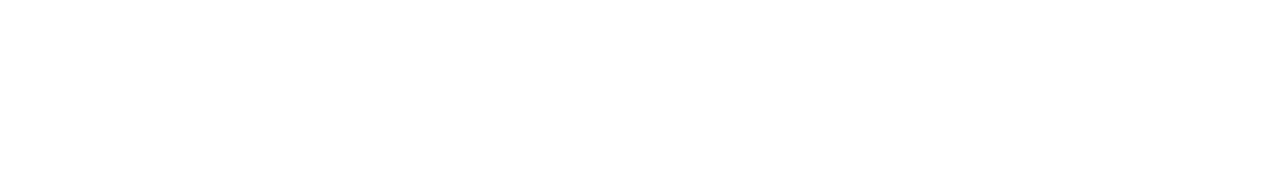
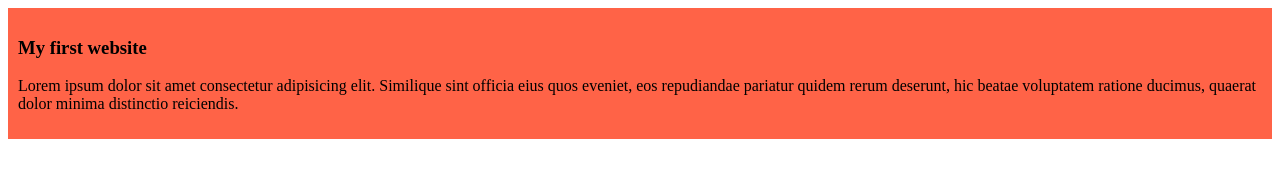
Before and after one commit to jhankar11/my-simple-website, a plain HTML site: page index.html in a window 1280 px wide. Drawn offline with Linux system fonts and the light colour scheme.

Commit message:
added the first blog

```diff
--- a/index.html
+++ b/index.html
@@ -4,8 +4,12 @@
     <meta charset="UTF-8">
     <meta name="viewport" content="width=device-width, initial-scale=1.0">
     <title>My Simple Website</title>
+    <link rel="stylesheet" href="styles/blog.css">
 </head>
 <body>
-
+    <div>
+        <h3>My first website</h3>
+        <p>Lorem ipsum dolor sit amet consectetur adipisicing elit. Similique sint officia eius quos eveniet, eos repudiandae pariatur quidem rerum deserunt, hic beatae voluptatem ratione ducimus, quaerat dolor minima distinctio reiciendis.</p>
+    </div>
 </body>
 </html>
--- /dev/null
+++ b/styles/blog.css
@@ -0,0 +1,4 @@
+div{
+    background-color: tomato;
+    padding: 10px;
+}
```
